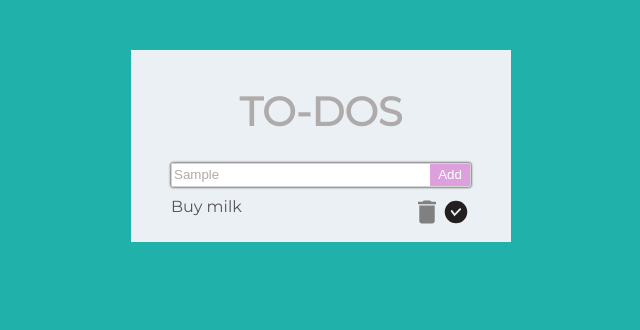
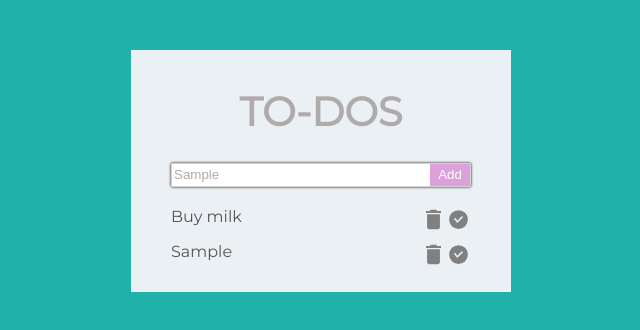
Before and after one commit to AlenaDvo/my-second-to-do-app, a plain HTML site: page index.html in a window 1280 px wide. Both pictures are taken after typing "Sample" into the empty fields and a click on the button "Add". Shown: the whole page, without its empty margins (319-959 px from the left). Drawn offline with nearby package versions, Linux system fonts and the light colour scheme.

Commit message:
Functional version 1

```diff
--- a/index.html
+++ b/index.html
@@ -22,13 +22,16 @@
             <input type="text" id="todo" name="todo" size="20">
             <button>Add</button>
         </div>
-
-        <div class="task-container">
-            <div class="todo-text">
-                Buy milk
+        <div class="tasks-container">
+            <div class="task-container">
+                <!-- <div class="task"> -->
+                <div class="todo-text">
+                    Buy milk
+                </div>
+                <img class="delete" src="\delete_icon.svg" alt="delete" onclick="">
+                <img class="done" src="\done_icon.svg" alt="done" onclick="lineThrough(this)">
+                <!-- </div> -->
             </div>
-            <img class="delete" src="\delete_icon.svg" alt="delete" onclick="">
-            <img class="done" src="\done_icon.svg" alt="done" onclick="lineThrough(this)">
         </div>
 
 
--- a/script.js
+++ b/script.js
@@ -1,24 +1,20 @@
 // add
 $('button').on('click', () => {
     let newToDo = document.querySelector('input').value;
-    console.log(input.value);
+    // console.log(input.value);
 
-
-    $('task-container').append(
-        '<div class="todo-text">'
-        + newToDo
-        + '</div>'
-        // + '<img class="delete" src="\delete_icon.svg" alt="delete" onclick="">'
-        // + '<img class="done" src="\done_icon.svg" alt="done" onclick="lineThrough(this)">'
+    $('.task-container').after('<div class="task-container">'+'<div class="todo-text">'+newToDo+'</div>'
+        + '<img class="delete" src="\delete_icon.svg" alt="delete" onclick="">'
+        + '<img class="done" src="\done_icon.svg" alt="done" onclick="lineThrough(this)">'
     );
     console.log('i have been clicked');
     // +'<img class="delete" src="\delete_icon.svg" alt="delete"><img class="done" src="\done_icon.svg" alt="done" onclick= "lineThrough(this)">'
 });
 
 // done
-$('.done').on('click', () => {
-    $('ul').append('<li onclick= "lineThrough(this)">' + newToDo + '</li>');
-});
+// $('.done').on('click', () => {
+//     $('ul').append('<li onclick= "lineThrough(this)">' + newToDo + '</li>');
+// });
 
 // delete
 
--- a/style.css
+++ b/style.css
@@ -29,7 +29,8 @@ h1 {
     position: relative;
     border: lightgray solid 1px;
     border-radius: 3px;
-    box-shadow: 0px 0px 2px 1px grey;;
+    box-shadow: 0px 0px 2px 1px grey;
+    margin-bottom: 10px;
 }
 
 input {
@@ -61,7 +62,7 @@ button {
 
 .task-container {
     padding-top: 10px;
-    padding-bottom: 10px;
+    /* padding-bottom: 10px; */
     display: flex;
     justify-content: center;
     position: relative;
@@ -70,24 +71,29 @@ button {
     color: rgb(88, 85, 85);
 }
 
+.tasks-container {
+    margin-bottom: 20px;
+}
+
 .todo-text {
     flex-grow: 1;
 }
 
 .delete {
-    width: 18px;
-    color: red;
+    width: 15px;
+    /* color: red; */
     filter: invert(50%);
 }
 
 .done {
     padding-left: 5px;
-    width: 30px;
+    width: 25px;
     cursor: pointer;
+    filter: invert(50%);
     /* -webkit-appearance: none;
     -webkit-filter: grayscale(100%);
           filter: grayscale(100%);
-    filter: invert(50%); */
+
     /* filter: grayscale(0); */
     /* filter: hue-rotate(100deg); */
     /* filter: brightness(100%) sepia(1); */
```
